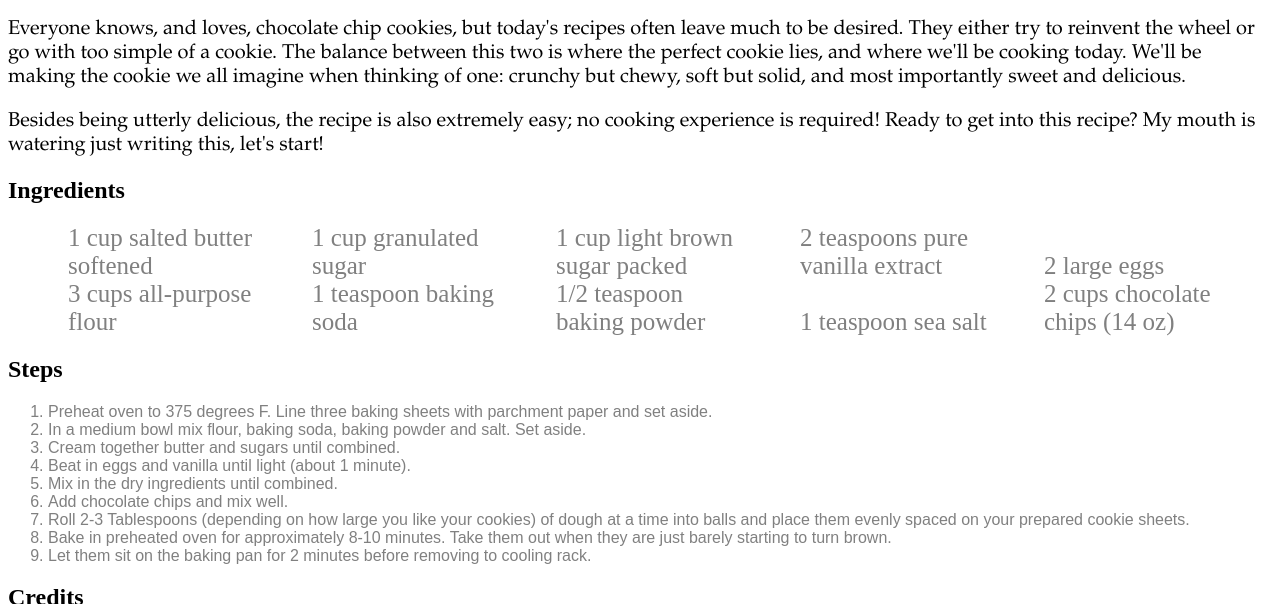
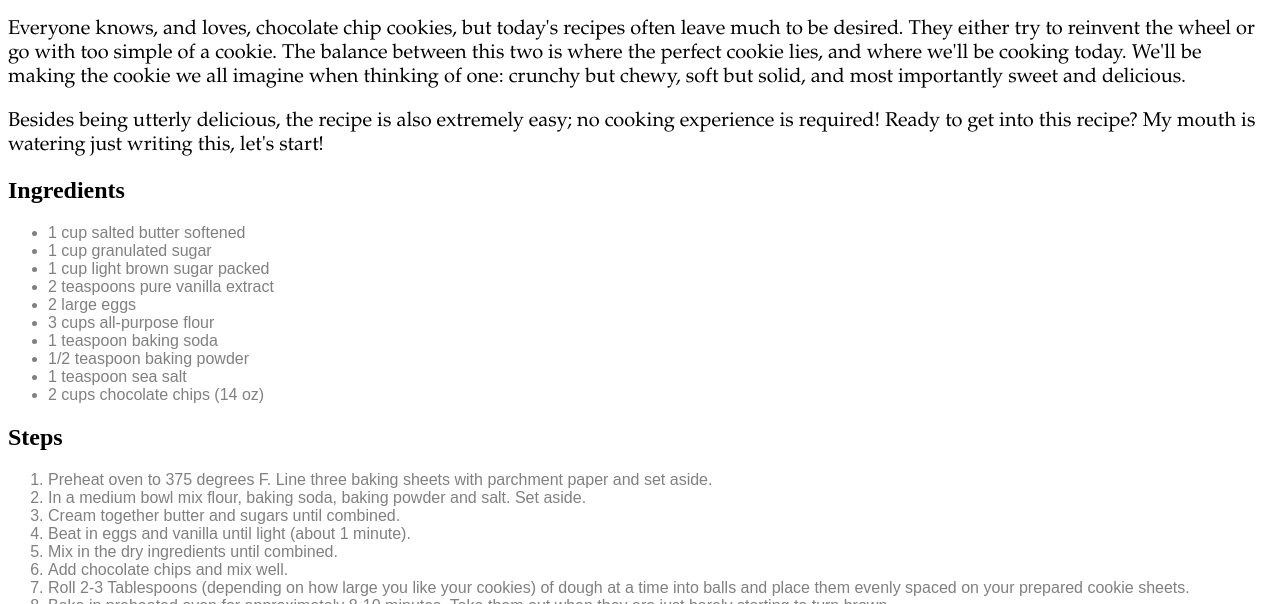
Before and after one commit to May-14/Odin-recepies, a plain HTML site: page recipes/cookies.html in a window 1280 px wide. Shown: the part 634-1238 px from the top of the page. Drawn offline with Linux system fonts and the light colour scheme.

Commit message:
Fix a bug with ul list elements across all pages
Changes that were supposed to only happen for the index page's li
elements occurred across all pages due to not specifying class in css
stylesheet.

```diff
--- a/css/style.css
+++ b/css/style.css
@@ -13,7 +13,7 @@ ul.repository {
     margin: 0 auto;
 }
 
-ul li{
+ul.repository li{
     font-size: 25px;
     font-family: serif;
     display: inline-block;
```
